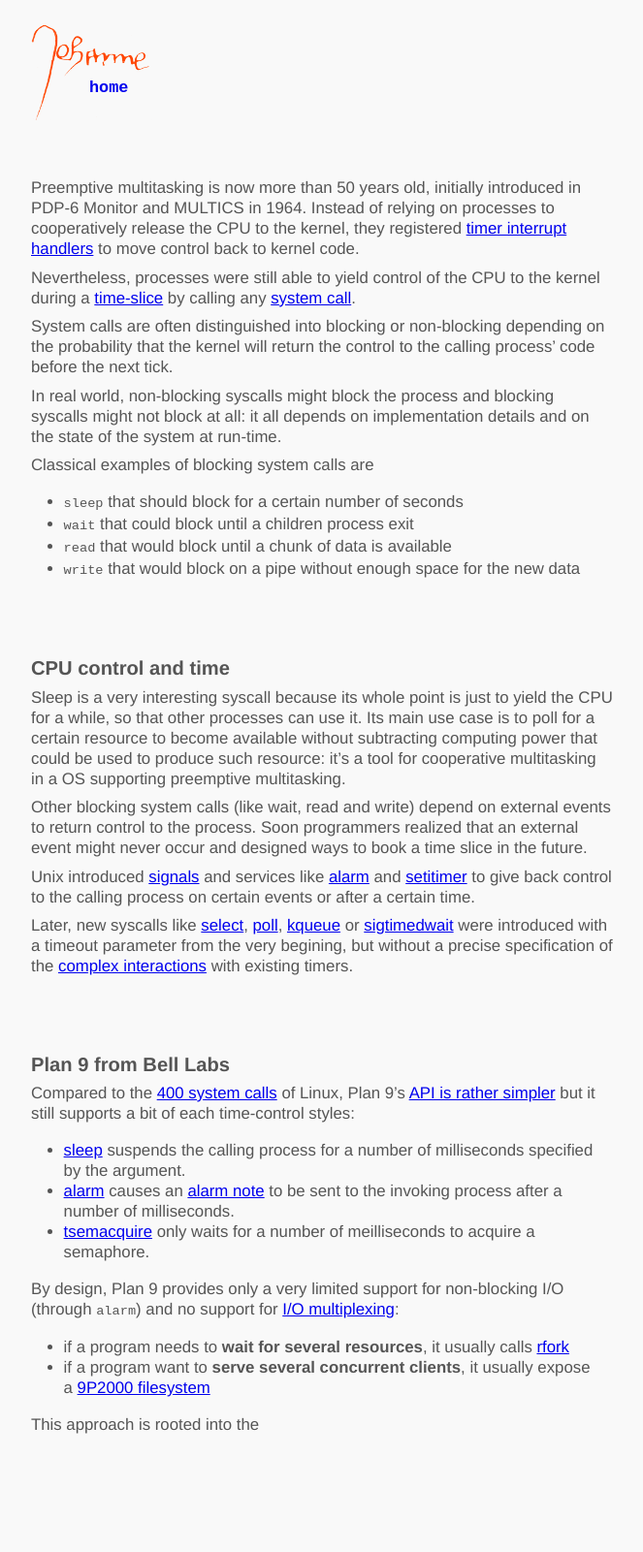
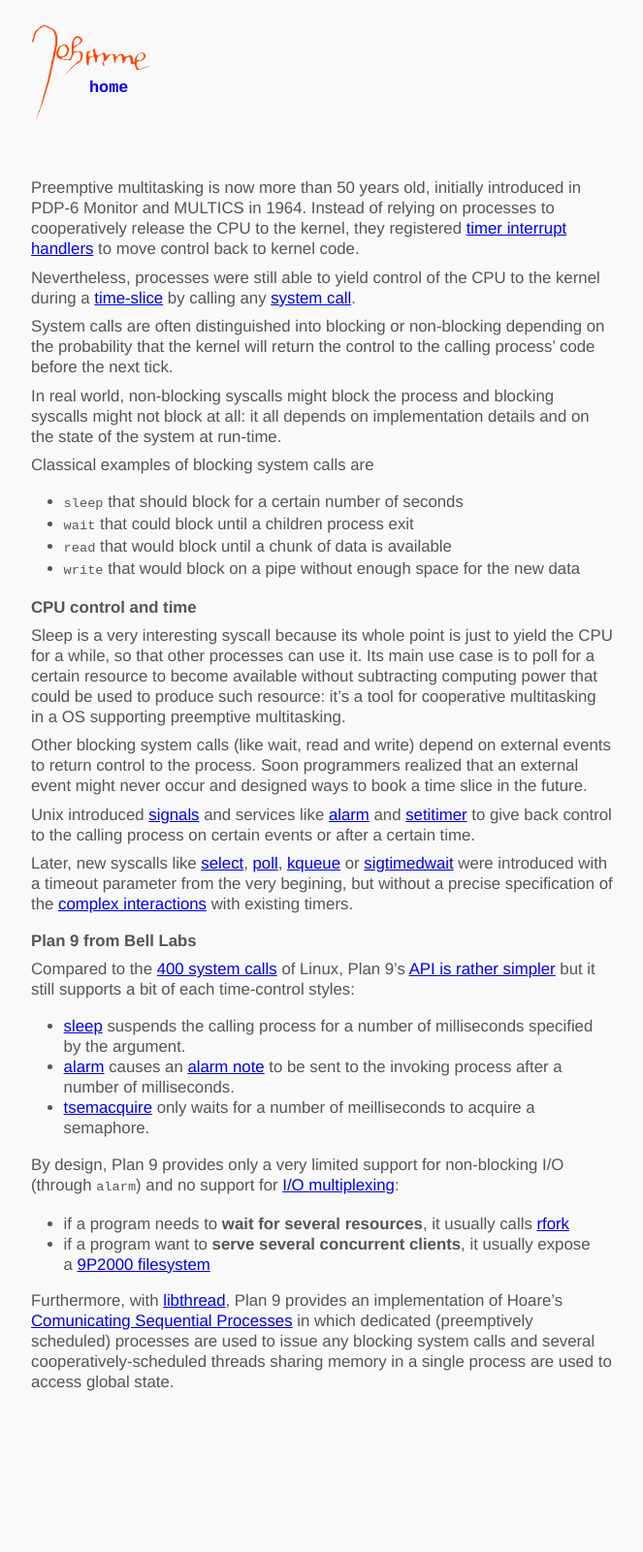
Before and after one commit to JehanneOS/jehanneos.github.io, a Jekyll site: the page built from _posts/2018-10-20-awake-syscall.markdown, in a window 1280 px wide. Shown: the whole page at 97% size, without its empty margins (308-971 px from the left). Built offline with Jekyll 4.4.1, drawn with Linux system fonts in a browser that asks for light colours; after the commit the page ends 1557 px from its top, so only the background shows below that.

Commit message:
awake post

```diff
--- a/_posts/2018-10-20-awake-syscall.markdown
+++ b/_posts/2018-10-20-awake-syscall.markdown
@@ -31,7 +31,7 @@ Classical examples of blocking system calls are
 - `read` that would block until a chunk of data is available
 - `write` that would block on a pipe without enough space for the new data
 
-# CPU control and time
+## CPU control and time
 
 Sleep is a very interesting syscall because its whole point is just to
 yield the CPU for a while, so that other processes can use it.
@@ -62,7 +62,7 @@ but without a precise specification of the
 [complex interactions](https://sourceware.org/bugzilla/show_bug.cgi?id=15819)
 with existing timers.
 
-# Plan 9 from Bell Labs
+## Plan 9 from Bell Labs
 
 Compared to the [400 system calls](http://man7.org/linux/man-pages/man2/syscalls.2.html)
 of Linux, Plan 9's [API is rather simpler](http://aiju.de/plan_9/plan9-syscalls)
@@ -85,4 +85,9 @@ non-blocking I/O (through `alarm`) and no support for
 - if a program want to **serve several concurrent clients**, it usually
   expose a [9P2000 filesystem](http://man.9front.org/5/intro)
 
-This approach is rooted into the
+Furthermore, with [libthread](http://man.cat-v.org/9front/2/thread),
+Plan 9 provides an implementation of Hoare's
+[Comunicating Sequential Processes](http://www.usingcsp.com/cspbook.pdf)
+in which dedicated (preemptively scheduled) processes are used to issue
+any blocking system calls and several cooperatively-scheduled threads
+sharing memory in a single process are used to access global state.
```
